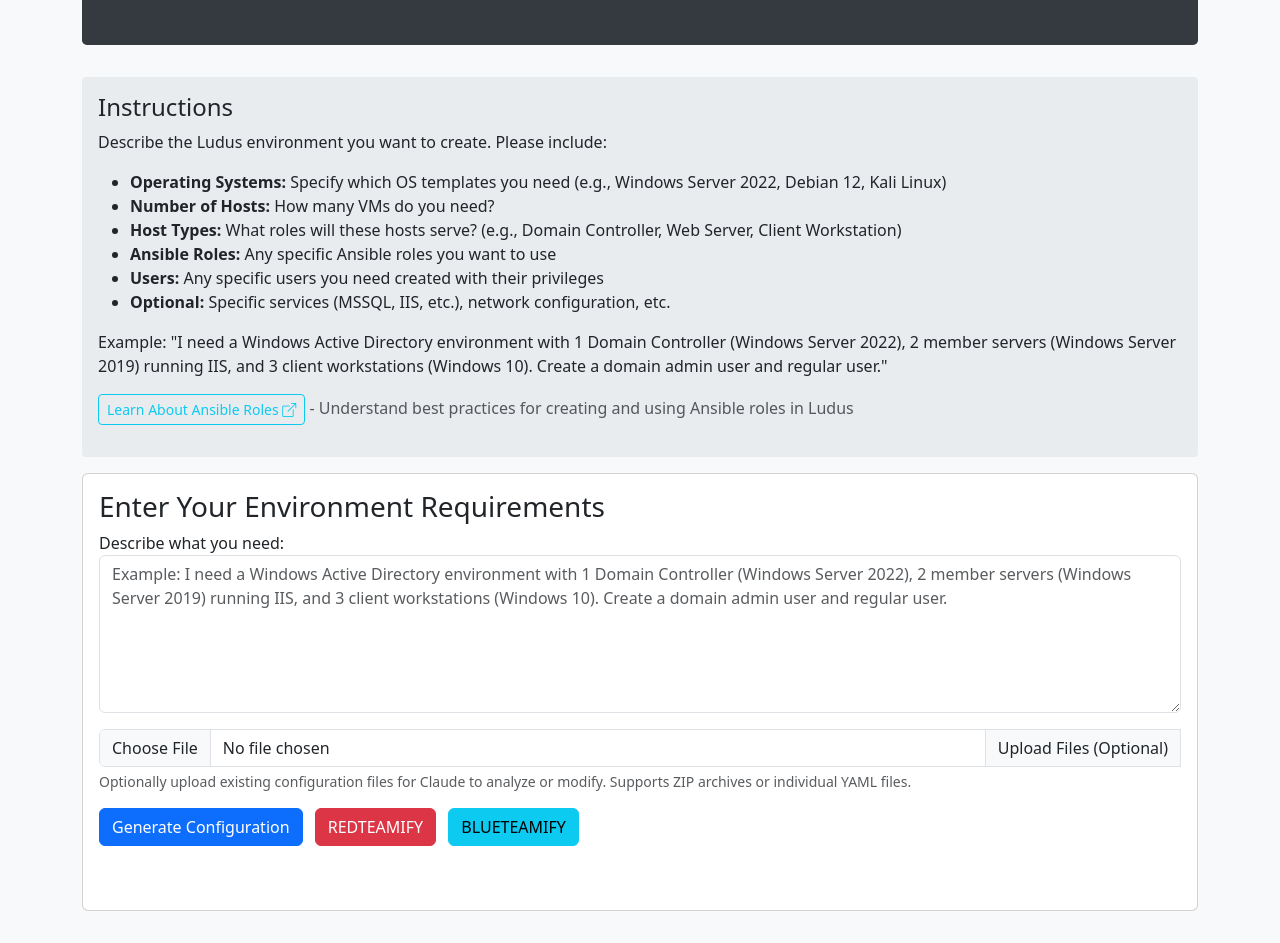
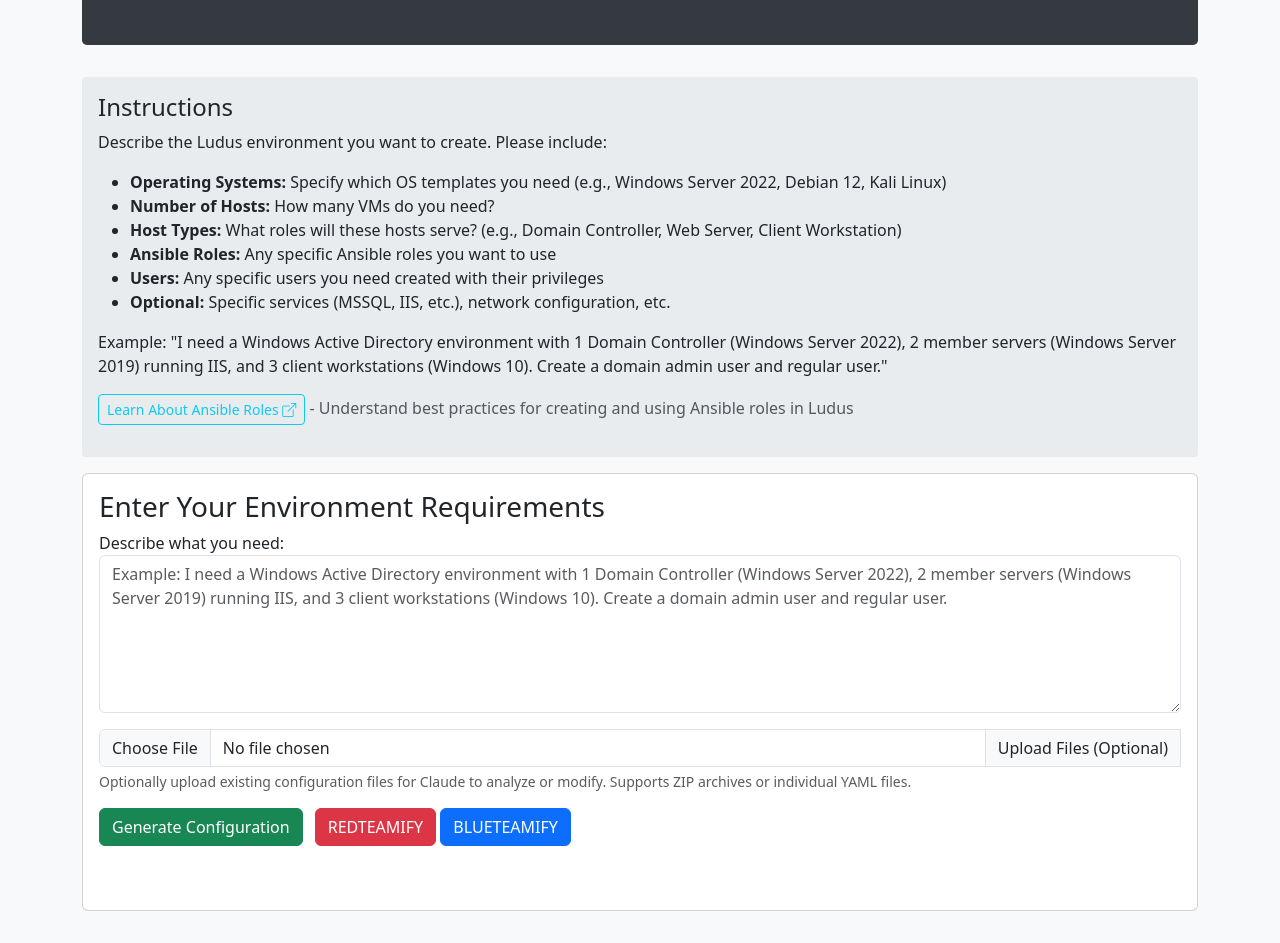
Before and after one commit to atomicchonk/ctrlaltrange, a website: page public/index.html in a window 1280 px wide. Shown: the part 153-1096 px from the top of the page. Drawn offline with nearby package versions, Linux system fonts and the light colour scheme.

Commit message:
Add files via upload

```diff
--- a/public/index.html
+++ b/public/index.html
@@ -3,7 +3,7 @@
 <head>
     <meta charset="UTF-8">
     <meta name="viewport" content="width=device-width, initial-scale=1.0">
-    <title>Ludus Range Generator</title>
+    <title>CTRL + ALT + RANGE</title>
     <link href="https://cdn.jsdelivr.net/npm/bootstrap@5.3.0-alpha1/dist/css/bootstrap.min.css" rel="stylesheet">
     <link rel="stylesheet" href="https://cdn.jsdelivr.net/npm/bootstrap-icons@1.11.1/font/bootstrap-icons.css">
     <style>
@@ -102,9 +102,9 @@
 
                 <!-- Update the button area in the HTML -->
 <div class="button-group mt-3">
-    <button id="generateBtn" class="btn btn-primary">Generate Configuration</button>
+    <button id="generateBtn" class="btn btn-success">Generate Configuration</button>
     <button id="redTeamBtn" class="btn btn-danger ms-2">REDTEAMIFY</button>
-    <button id="blueTeamBtn" class="btn btn-info ms-2">BLUETEAMIFY</button>
+    <button id="blueTeamBtn" class="btn btn-primary">BLUETEAMIFY</button>
 </div>
 <div class="loading" id="loadingIndicator">
     <div class="spinner-border text-primary" role="status">
```
